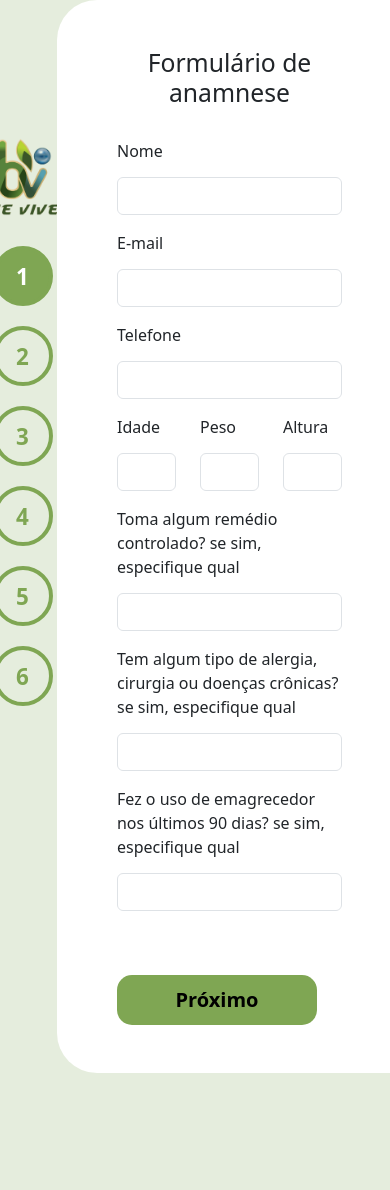
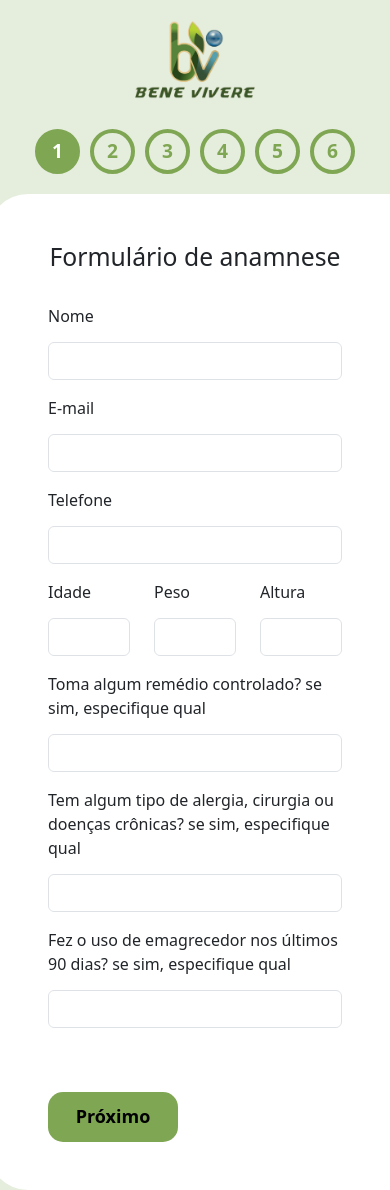
Before and after one commit to wendelisc12/bene-viere, a React (Vite) app: page /cadastro in a window 390 px wide. Before the commit the page ends 1073 px from the top, so only its background shows below. Built offline with nearby package versions, Linux system fonts and the light colour scheme; the HTML template or start-up script is replaced by a standard one.

Commit message:
feat: responsivo

```diff
--- a/index.html
+++ b/index.html
@@ -3,7 +3,7 @@
   <head>
     <meta charset="UTF-8" />
     <link rel="icon" type="image/svg+xml" href="/logo-bv.png" />
-    <meta name="viewport" content="width=device-width, initial-scale=1.0" />
+    <meta name="viewport" content="width=device-width, initial-scale=1.0, user-scalable=no" />
     <title>Bene Viere</title>
     <link rel="stylesheet" href="https://cdn.jsdelivr.net/npm/bootstrap-icons@1.11.3/font/bootstrap-icons.min.css">
   </head>
--- a/src/pages/Login/Login.scss
+++ b/src/pages/Login/Login.scss
@@ -9,6 +9,10 @@
     width: 55%;
     background: url("/bg-login.jpg") right;
     background-size: cover;
+
+    @media (max-width: 767px){
+        display: none;
+    }
 }
 
 .box_form{
@@ -18,6 +22,10 @@
     width: 45%;
     flex-direction: column;
     gap: 40px;
+
+    @media (max-width: 767px){
+        width: 100%;
+    }
 
     &_form{
         width: 400px;
--- a/src/pages/cadastro/Cadastro.jsx
+++ b/src/pages/cadastro/Cadastro.jsx
@@ -6,6 +6,7 @@ import Quinta from '../../components/Etapas-Cadastro/quinta';
 import Sexta from '../../components/Etapas-Cadastro/sexta';
 import './Cadastro.scss'
 import { useState } from 'react';
+import { NavLink } from 'react-router-dom';
 
 const Cadastro = () => {
 
@@ -20,7 +21,7 @@ const Cadastro = () => {
     }
 
     const renderStep = () => {
-        switch(step) {
+        switch (step) {
             case 1:
                 return <Primeira />;
             case 2:
@@ -40,9 +41,11 @@ const Cadastro = () => {
 
     return (
         <div className='row'>
-            <div className='cadastro_sidebar col-2'>
+            <div className='cadastro_sidebar col-12 col-sm-2'>
                 <div className='cadastro_sidebar_logo'>
-                    <img src="./logo-bene.png" alt="" width={120}/>
+                    <NavLink to={'/'}>
+                        <img src="./logo-bene.png" alt="" width={120} />
+                    </NavLink>
                 </div>
 
                 <div className='cadastro_sidebar_etapas'>
@@ -55,25 +58,25 @@ const Cadastro = () => {
                 </div>
             </div>
 
-            <div className='cadastro_form col-10 p-5'>
+            <div className='cadastro_form col-12 col-sm-10 p-5'>
                 <div className='container'>
                     <div className='text-center'><h2>Formulário de anamnese</h2></div>
                     <div className='mt-4'>
                         {renderStep()}
                     </div>
                     <div className='d-flex justify-content-between mt-5'>
-                        <button className='cadastro_form_button cadastro_form_button_voltar' onClick={prevStep} style={{display:step === 1 ? 'none' : 'inline'}}>
+                        <button className='cadastro_form_button cadastro_form_button_voltar' onClick={prevStep} style={{ display: step === 1 ? 'none' : 'inline' }}>
                             Voltar
                         </button>
                         <button className='cadastro_form_button cadastro_form_button_avancar' onClick={nextStep} >
                             Próximo
                         </button>
                     </div>
-
                 </div>
             </div>
         </div>
-     );
+
+    );
 }
 
 export default Cadastro;
--- a/src/pages/cadastro/Cadastro.scss
+++ b/src/pages/cadastro/Cadastro.scss
@@ -8,11 +8,21 @@
     height: 100vh;
     gap: 30px;
 
+    @media (max-width: 767px){
+        height: auto;
+        padding: 20px;
+    }
+
     &_etapas{
         display: flex;
         align-items: center;
         flex-direction: column;
         gap: 20px;
+
+        @media (max-width: 767px){
+            flex-direction: row;
+            gap: 10px;
+        }
 
         &_etapa{
             border: 4px solid variables.$corPrincipal;
@@ -25,6 +35,12 @@
             justify-content: center;
             font-size: 1.4em;
             font-weight: bold;
+
+            @media (max-width: 767px){
+                width: 45px;
+                height: 45px;
+                font-size: 1.2em;
+            }
 
             &--active{
                 background-color: variables.$corPrincipal;
@@ -48,6 +64,11 @@
         font-size: 20px;
         font-weight: bold;
 
+        @media (max-width: 767px){
+            width: 130px;
+            font-size: 18px;
+        }
+
         &_voltar{
             background-color: transparent;
             color: #333333;
```
